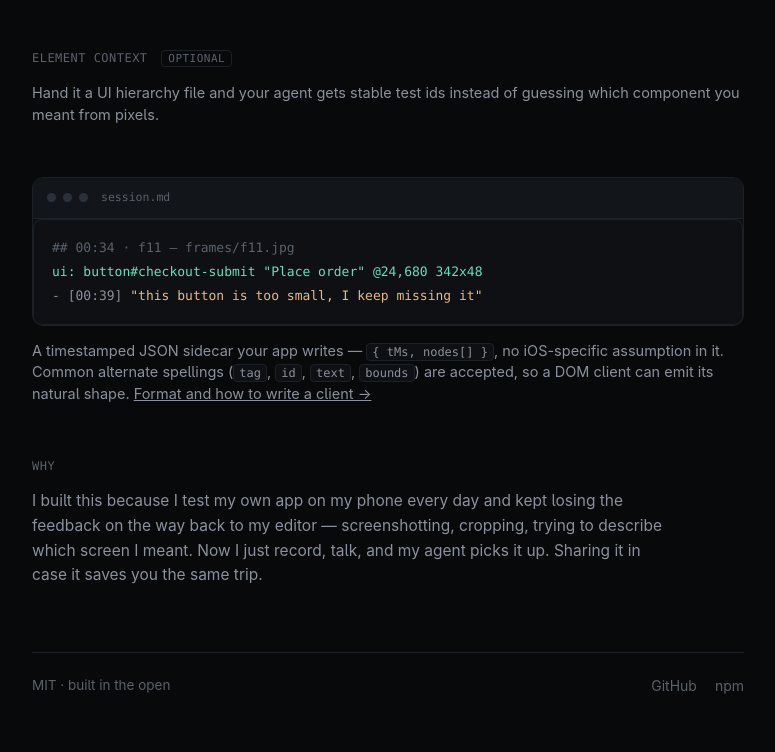
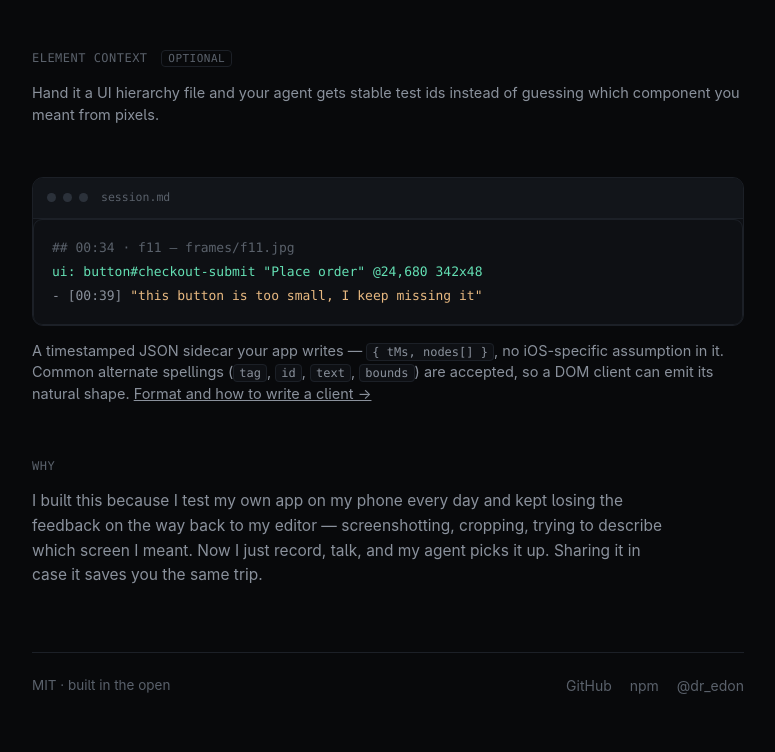
Before and after one commit to EdonZo/talkthru, a website: page site/index.html in a window 1280 px wide. Shown: the part 4432-5184 px from the top of the page, without its empty margins (252-1027 px from the left). Drawn offline with Linux system fonts and the light colour scheme.

Commit message:
Link the X account from the site and READMEs
Someone who finds talkthru through a post has no way back to the person who
wrote it. Footer of the site and the header line of the three READMEs, next
to the GitHub and npm links that are already there.

```diff
--- a/site/index.html
+++ b/site/index.html
@@ -454,6 +454,7 @@
     <nav>
       <a href="https://github.com/EdonZo/talkthru">GitHub</a>
       <a href="https://npmjs.com/package/talkthru">npm</a>
+      <a href="https://x.com/dr_edon" rel="me">@dr_edon</a>
     </nav>
   </footer>
 </main>
```
Also changed, not shown: README.md, packages/talkthru-core/README.md, packages/talkthru-mcp/README.md.
